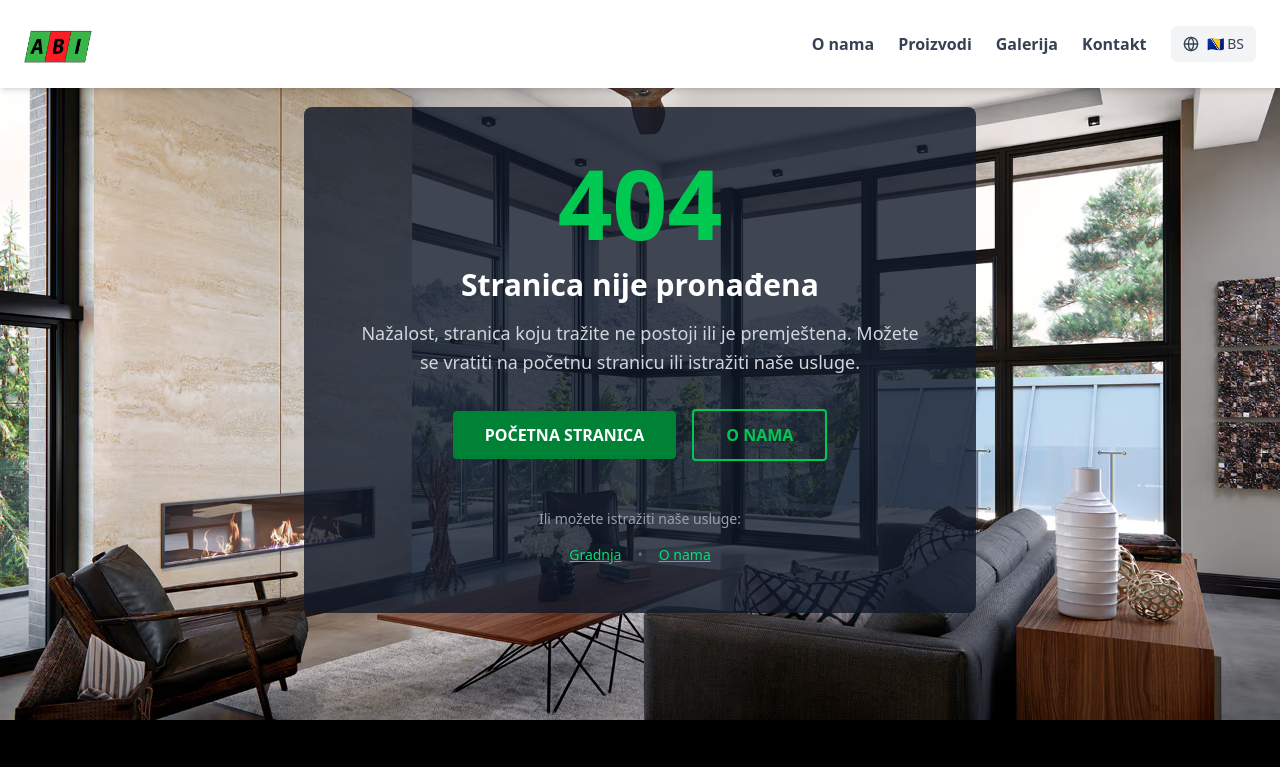
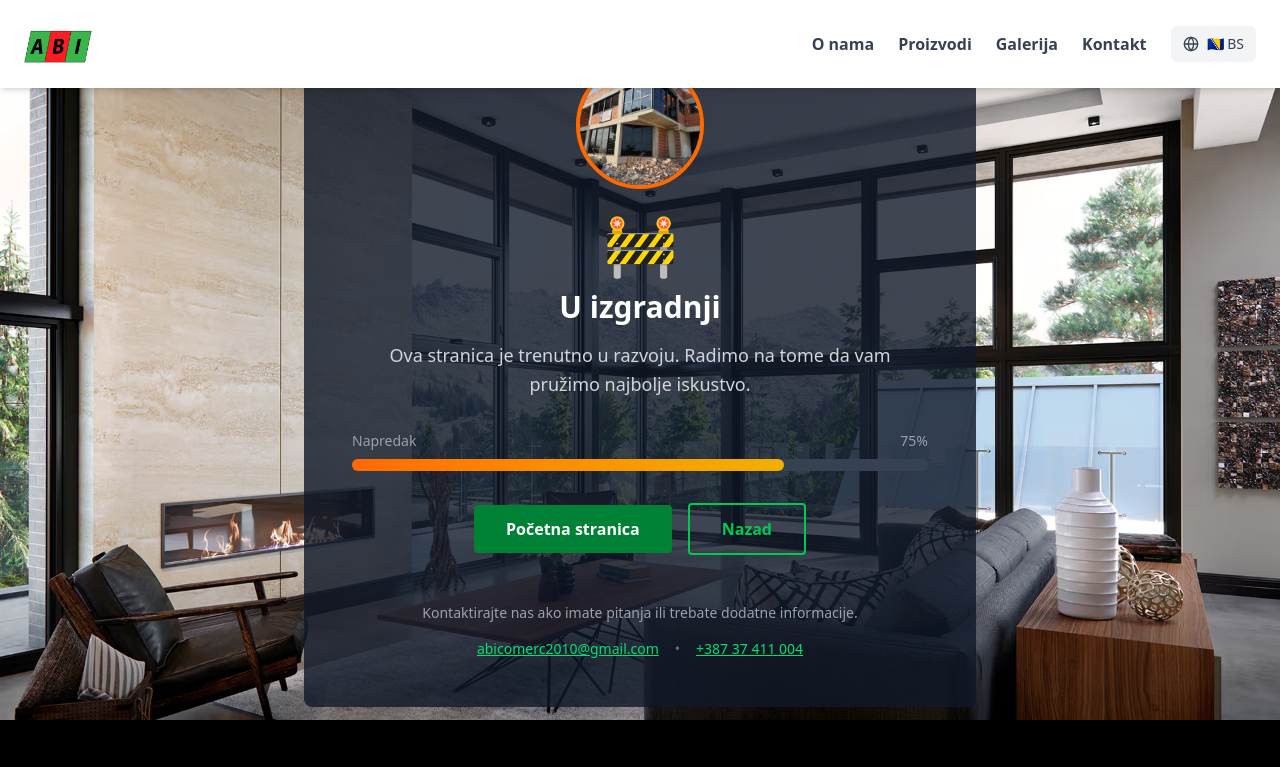
Before and after one commit to umaagaa/abi-comerc, a React (Vite) app: page /contact in a window 1280 px wide. Shown: the top 767 px of the page. Built offline with nearby package versions, Linux system fonts and the light colour scheme.

Commit message:
under construction page

```diff
--- a/src/App.jsx
+++ b/src/App.jsx
@@ -3,6 +3,7 @@ import Home from "./pages/Home";
 import About from "./pages/About";
 import Building from "./pages/Building";
 import NotFound from "./pages/NotFound";
+import UnderConstruction from "./pages/UnderConstruction";
 import NavBar from "./components/NavBar";
 
 export default function App() {
@@ -13,6 +14,11 @@ export default function App() {
         <Route path="/" element={<Home />} />
         <Route path="/About" element={<About />} />
         <Route path="/building" element={<Building />} />
+        {/* Under Construction Routes */}
+        <Route path="/products" element={<UnderConstruction />} />
+        <Route path="/gallery" element={<UnderConstruction />} />
+        <Route path="/contact" element={<UnderConstruction />} />
+        {/* 404 Route */}
         <Route path="*" element={<NotFound />} />
       </Routes>
 
--- a/src/i18n/locales/bs.json
+++ b/src/i18n/locales/bs.json
@@ -131,6 +131,16 @@
     "projectPreview": "Preview projekta",
     "newBuilding": "Nova poslovna zgrada"
   },
+  "underConstruction": {
+    "title": "U izgradnji",
+    "description": "Ova stranica je trenutno u razvoju. Radimo na tome da vam pružimo najbolje iskustvo.",
+    "note": "Stranica će biti dostupna uskoro. Hvala na strpljenju!",
+    "progress": "Napredak",
+    "homeButton": "Početna stranica",
+    "backButton": "Nazad",
+    "contactTitle": "Trebate pomoć?",
+    "contactDescription": "Kontaktirajte nas ako imate pitanja ili trebate dodatne informacije."
+  },
   "languages": {
     "bs": "BS",
     "en": "EN",
--- a/src/i18n/locales/de.json
+++ b/src/i18n/locales/de.json
@@ -131,6 +131,16 @@
     "projectPreview": "Projektvorschau",
     "newBuilding": "Neues Geschäftsgebäude"
   },
+  "underConstruction": {
+    "title": "In Bearbeitung",
+    "description": "Diese Seite befindet sich derzeit in der Entwicklung. Wir arbeiten daran, Ihnen die beste Erfahrung zu bieten.",
+    "note": "Die Seite wird bald verfügbar sein. Vielen Dank für Ihre Geduld!",
+    "progress": "Fortschritt",
+    "homeButton": "Startseite",
+    "backButton": "Zurück",
+    "contactTitle": "Brauchen Sie Hilfe?",
+    "contactDescription": "Kontaktieren Sie uns, wenn Sie Fragen haben oder zusätzliche Informationen benötigen."
+  },
   "languages": {
     "bs": "BS",
     "en": "EN",
--- a/src/i18n/locales/en.json
+++ b/src/i18n/locales/en.json
@@ -131,6 +131,16 @@
     "projectPreview": "Project preview",
     "newBuilding": "New business building"
   },
+  "underConstruction": {
+    "title": "Under Construction",
+    "description": "This page is currently under development. We're working to provide you with the best experience.",
+    "note": "The page will be available soon. Thank you for your patience!",
+    "progress": "Progress",
+    "homeButton": "Home Page",
+    "backButton": "Go Back",
+    "contactTitle": "Need Help?",
+    "contactDescription": "Contact us if you have questions or need additional information."
+  },
   "languages": {
     "bs": "BS",
     "en": "EN",
--- a/src/i18n/locales/fr.json
+++ b/src/i18n/locales/fr.json
@@ -131,6 +131,16 @@
     "projectPreview": "Aperçu du projet",
     "newBuilding": "Nouveau bâtiment commercial"
   },
+  "underConstruction": {
+    "title": "En construction",
+    "description": "Cette page est actuellement en développement. Nous travaillons pour vous offrir la meilleure expérience.",
+    "note": "La page sera bientôt disponible. Merci pour votre patience !",
+    "progress": "Progrès",
+    "homeButton": "Page d'accueil",
+    "backButton": "Retour",
+    "contactTitle": "Besoin d'aide ?",
+    "contactDescription": "Contactez-nous si vous avez des questions ou besoin d'informations supplémentaires."
+  },
   "languages": {
     "bs": "BS",
     "en": "EN",
--- /dev/null
+++ b/src/pages/UnderConstruction.jsx
@@ -0,0 +1,86 @@
+import { useTranslation } from "react-i18next";
+import { Link } from "react-router-dom";
+import { ArrowLeft, Home } from "lucide-react";
+import Footer from "../components/Footer";
+
+export default function UnderConstruction() {
+  const { t } = useTranslation();
+
+  return (
+    <>
+      <div className="relative min-h-[90vh] w-full bg-cover bg-center flex items-center justify-center"
+        style={{ backgroundImage: 'url("src/assets/images/blackwindow.avif")' }}
+      >
+        <div className="bg-gray-900/80 text-white rounded-lg p-12 max-w-2xl mx-6 text-center">
+          <div className="mb-8">
+            {/* Construction Image */}
+            <div className="mb-6">
+              <img
+                src="src/assets/images/stolarija.jpg"
+                alt="Under Construction"
+                className="w-32 h-32 mx-auto rounded-full object-cover border-4 border-orange-500"
+              />
+            </div>
+
+            <h1 className="text-6xl font-bold text-orange-500 mb-4">🚧</h1>
+            <h2 className="text-3xl font-semibold mb-4">
+              {t('underConstruction.title')}
+            </h2>
+            <p className="text-lg text-gray-300 mb-8 leading-relaxed">
+              {t('underConstruction.description')}
+            </p>
+
+            {/* Progress Bar */}
+            <div className="mb-8">
+              <div className="flex justify-between text-sm text-gray-400 mb-2">
+                <span>{t('underConstruction.progress')}</span>
+                <span>75%</span>
+              </div>
+              <div className="w-full bg-gray-700 rounded-full h-3">
+                <div
+                  className="bg-gradient-to-r from-orange-500 to-yellow-500 h-3 rounded-full transition-all duration-1000 ease-out"
+                  style={{ width: '75%' }}
+                ></div>
+              </div>
+            </div>
+          </div>
+
+          <div className="flex flex-col sm:flex-row gap-4 justify-center items-center">
+            <Link
+              to="/"
+              className="bg-green-700 font-bold text-white px-8 py-3 rounded hover:bg-green-600 hover:text-black transition-colors duration-300"
+            >
+              {t('underConstruction.homeButton')}
+            </Link>
+            <button
+              onClick={() => window.history.back()}
+              className="bg-transparent border-2 border-green-500 font-bold text-green-500 px-8 py-3 rounded hover:bg-green-500 hover:text-white transition-colors duration-300"
+            >
+              {t('underConstruction.backButton')}
+            </button>
+          </div>
+
+          <div className="mt-12 text-sm text-gray-400">
+            <p>{t('underConstruction.contactDescription')}</p>
+            <div className="flex flex-wrap justify-center gap-4 mt-4">
+              <a
+                href="mailto:abicomerc2010@gmail.com"
+                className="text-green-400 hover:text-green-300 underline"
+              >
+                abicomerc2010@gmail.com
+              </a>
+              <span className="text-gray-500">•</span>
+              <a
+                href="tel:+38737411004"
+                className="text-green-400 hover:text-green-300 underline"
+              >
+                +387 37 411 004
+              </a>
+            </div>
+          </div>
+        </div>
+      </div>
+      <Footer />
+    </>
+  );
+}
```
